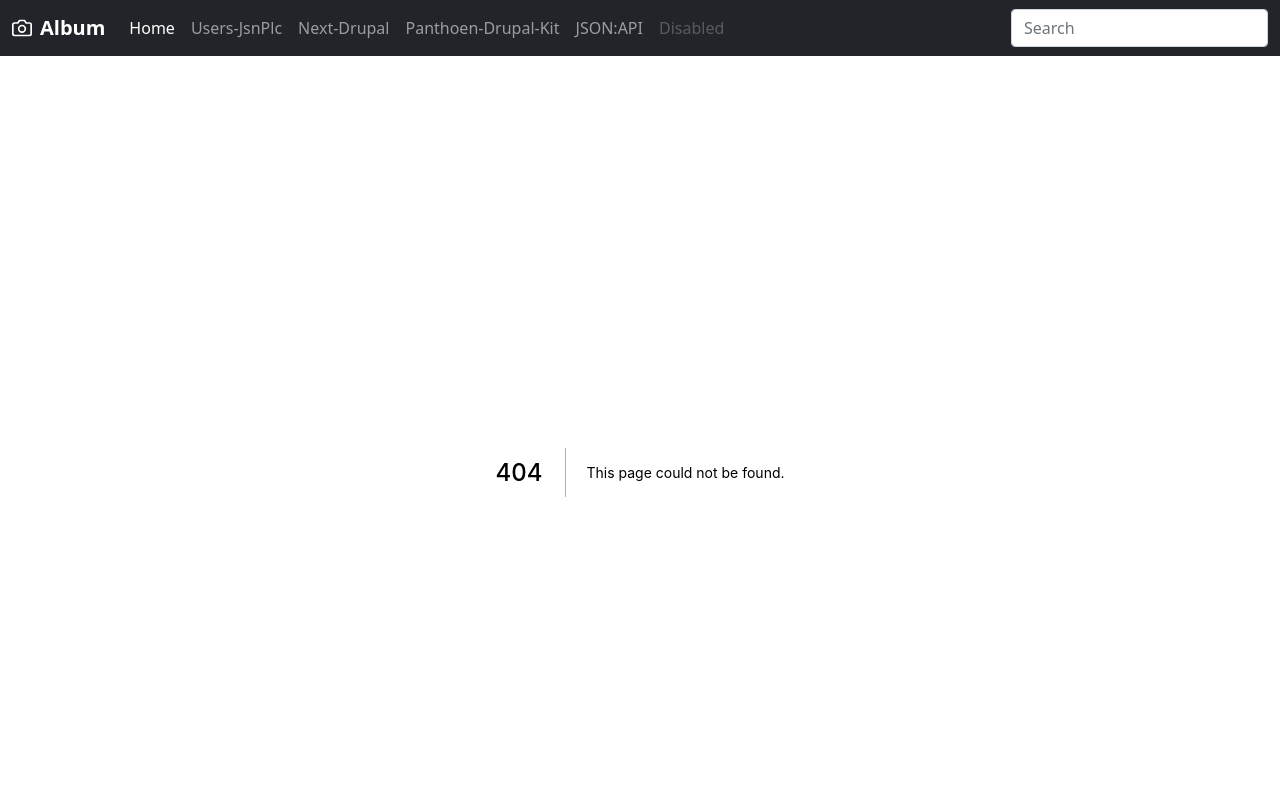
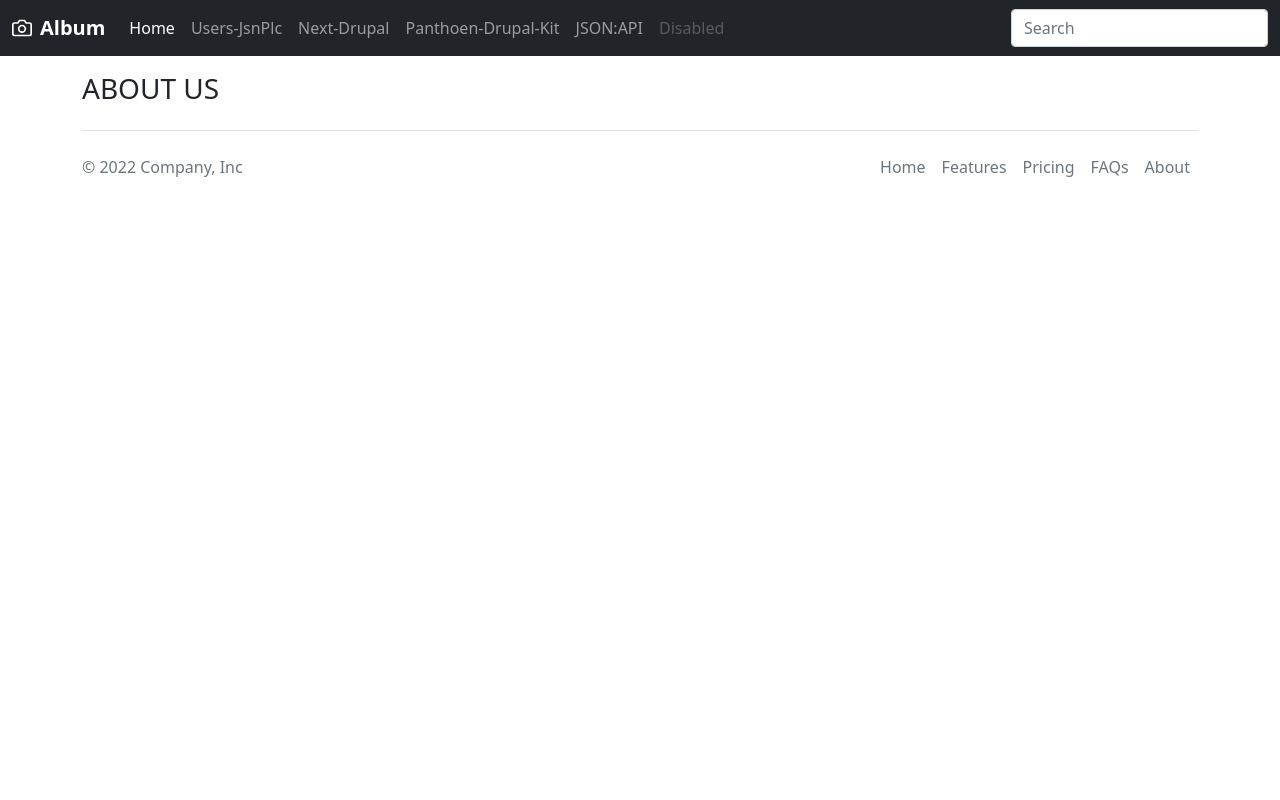
Before and after one commit to jahidul-rassel/jahidul-all-in-one-1, a Next.js app: page /cms/Vision in a window 1280 px wide. Before the commit this address had no page. Shown: the top 800 px of the page. Built offline with nearby package versions, Linux system fonts and the light colour scheme.

Commit message:
Created Vision.jsx

```diff
--- /dev/null
+++ b/pages/cms/Vision.jsx
@@ -0,0 +1,9 @@
+const Vision = () => {
+    return (
+        <div className='divMission'>
+            <h3>ABOUT US</h3>
+        </div>
+     );
+}
+
+export default Vision;
```
